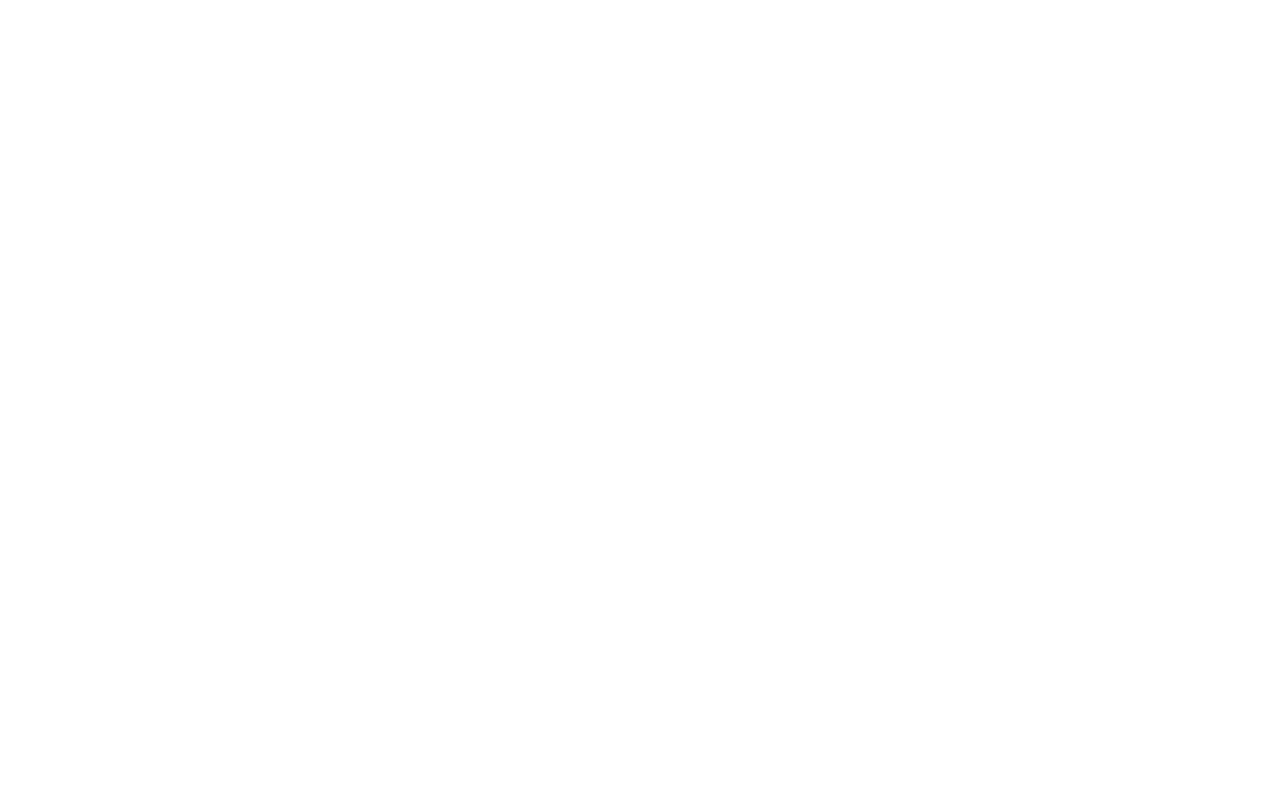
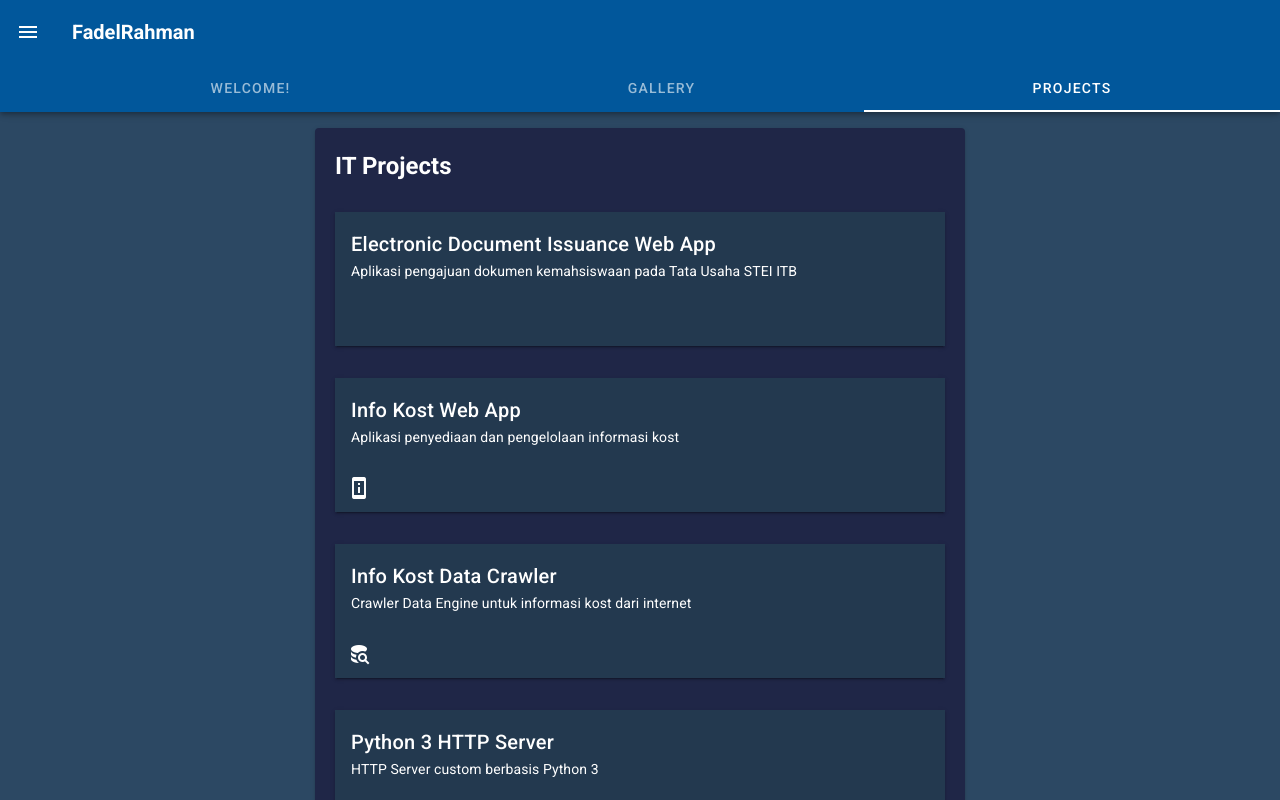
Before and after one commit to fadelrahman31/personal-web, a Nuxt app: page /projects in a window 1280 px wide. Shown: the top 800 px of the page. Built offline with nearby package versions, Linux system fonts and the light colour scheme.

Commit message:
welcome, gallery, projects done

```diff
--- a/components/appNavigation.vue
+++ b/components/appNavigation.vue
@@ -36,10 +36,16 @@
                 <v-tabs
                     align-with-title
                     background-color="transparent"
+                    grow
+                    v-model= "active_tab"
                 >
-                    <v-tab :href='`/`'>Welcome!</v-tab>
-                    <v-tab :href='`/inspire`'>Gallery</v-tab>
-                    <v-tab :href='`/#achievement`'>Projects</v-tab>
+                    <v-tab
+                        v-for= "tab in tabs"
+                        :key= "tab.index"
+                        :to= "tab.source"
+                    >
+                        {{ tab.name }}
+                    </v-tab>
                 </v-tabs>
             </template>
         </v-app-bar>
@@ -64,6 +70,16 @@
                 {
                     title : 'Meine Hobbies'
                 }
+            ],
+            active_tab: 0,
+            tabs: [
+                {
+                    index: 0, name: 'Welcome!', source: '/'
+                },{
+                    index: 1, name: 'Gallery', source: '/gallery'
+                },{
+                    index: 2, name: 'Projects', source: '/projects'
+                }
             ]
         }
     }
--- a/pages/gallery.vue
+++ b/pages/gallery.vue
@@ -1,9 +1,91 @@
 <template>
+    <v-app class="gallery" :style="style1">
+        <app-navigation></app-navigation>
+        <br><br><br><br>
+        <v-card
+            class="mx-auto ma-8 pa-2"
+            color="#1f2647"
+            dark
+            id="id1"
+        >
+            <div class="links ma-3 pa-0">
+                <h2>Photos from Some Events that I attended!</h2>
+            </div>
 
+            <v-container fluid>
+                <v-row
+                    v-for= "(point, i) in galleryList"
+                    :key= "i"
+                    justify="space-between"
+                    style= "flex-grow-1 flex-shrink-0"
+                    id="id1"
+                >
+                    <v-col
+                        cols="12"
+                        style= "flex-grow-1 flex-shrink-0"
+                    >
+                        <v-card
+                            class="mx-auto ma-1 pa-0"
+                            raised
+                            tile
+                            color="#23394f"
+                            max-width="650px"
+                        >
+                            <v-img
+                                :src= "point.gambar"
+                            ></v-img>
+                            <v-card-title
+                                v-text= "point.nama"
+                            ></v-card-title>
+                        </v-card>
+                    </v-col>
+                </v-row>
+            </v-container>
+        </v-card>
+    </v-app>
 </template>
 
+<style>
+    .gallery{
+        font-family: 'Roboto', sans-serif;
+    }
+    #id1{
+        font-family: 'Nunito', sans-serif;
+    }
+</style>
+
 <script>
+import AppNavigation from '@/components/appNavigation'
+
 export default {
-    name:'GalleryPage'
+    name:'GalleryPage',
+    components:{
+        AppNavigation
+    },
+    data(){
+        return{
+            style1:{
+                backgroundColor: "#2c4863"
+            },
+            galleryList: [
+                {
+                    nama: 'As a Speaker at Intership Sharing Event!',
+                    gambar: 'https://docs.google.com/uc?export=download&id=1aEV1bClh3XjNUDlPJGyvkQy9g1RXSI64'
+                },
+                {
+                    nama: 'At KMHE 2018 Podium as The 3rd Winner of Gasoline Prototype Car Category!',
+                    gambar: 'https://docs.google.com/uc?export=download&id=1ins1DoHfPKBgtPOAHL0R47NDeyoebugx'
+                },
+                {
+                    nama: 'At KMHE 2019 Podium as The 2nd Winner of Ethanol Prototype Car Category!',
+                    gambar: 'https://docs.google.com/uc?export=download&id=16qvwA4E6rREVyB0fY2MeaBNVZcqCgTbm'
+                },
+                {
+                    nama: 'Having Sponsorship Contract Deal with Tempo Scan Group!',
+                    gambar: 'https://docs.google.com/uc?export=download&id=14mC9rs2dWWmVMIU9lazW-zB8cr6166TJ'
+                }
+            ]
+        }
+    }
 }
 </script>
--- a/pages/projects.vue
+++ b/pages/projects.vue
@@ -1,9 +1,105 @@
 <template>
+    <v-app class="projects" :style="style1">
+        <app-navigation></app-navigation>
+        <br><br><br><br>
+        <v-card
+            class="mx-auto ma-8 pa-2"
+            color="#1f2647"
+            dark
+            id="id1"
+            width= "650px"
+        >
+            <div class="links ma-3 pa-0">
+                <h2>IT Projects</h2>
+            </div>
 
+            <v-container fluid>
+                <v-row
+                    v-for= "(point, i) in projectList"
+                    :key= "i"
+                    justify="space-between"
+                    style= "flex-grow-1 flex-shrink-0"
+                    id="id1"
+                >
+                    <v-col
+                        cols="12"
+                        style= "flex-grow-1 flex-shrink-0"
+                    >
+                        <v-card
+                            class="mx-auto ma-1 pa-0"
+                            raised
+                            tile
+                            color="#23394f"
+                            max-width="650px"
+                        >
+                            <div>
+                                <v-card-title
+                                    v-text= "point.nama"
+                                ></v-card-title>
+                                <v-card-subtitle
+                                    v-text= "point.info"
+                                ></v-card-subtitle>
+                            </div>
+
+                            <v-avatar>
+                                <v-icon dark> {{ point.icon }} </v-icon>
+                            </v-avatar>
+                        </v-card>
+                    </v-col>
+                </v-row>
+            </v-container>
+        </v-card>
+
+    </v-app>
 </template>
 
+<style>
+    .projects{
+        font-family: 'Roboto', sans-serif;
+    }
+</style>
+
 <script>
+import AppNavigation from '@/components/appNavigation'
+
 export default {
-    name:'ProjectsPage'
+    name:'ProjectsPage',
+    components:{
+        AppNavigation
+    },
+    data(){
+        return{
+            style1:{
+                backgroundColor: "#2c4863"
+            },
+            projectList:[
+                {
+                    nama: 'Electronic Document Issuance Web App',
+                    info: 'Aplikasi pengajuan dokumen kemahsiswaan pada Tata Usaha STEI ITB',
+                    icon: 'mdi-file-document-box-multiple'
+                },
+                {
+                    nama: 'Info Kost Web App',
+                    info: 'Aplikasi penyediaan dan pengelolaan informasi kost',
+                    icon: 'mdi-cellphone-information'
+                },
+                {
+                    nama: 'Info Kost Data Crawler',
+                    info: 'Crawler Data Engine untuk informasi kost dari internet',
+                    icon: 'mdi-database-search'
+                },
+                {
+                    nama: 'Python 3 HTTP Server',
+                    info: 'HTTP Server custom berbasis Python 3',
+                    icon: 'mdi-server'
+                },
+                {
+                    nama: 'Sistem Informasi Registrasi Mahasiswa Baru',
+                    info: 'Bagian dari project platform Smart Campus System',
+                    icon: 'mdi-account-multiple-check'
+                }
+            ]
+        }
+    }
 }
 </script>
```
